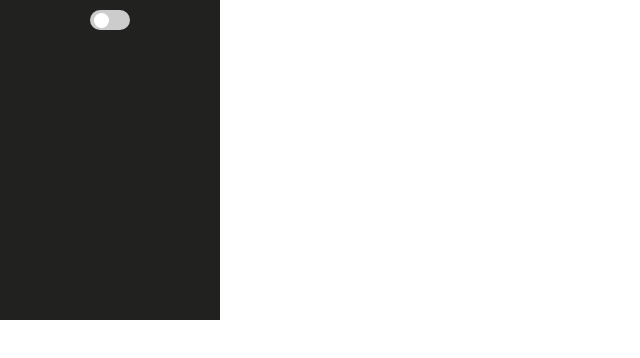
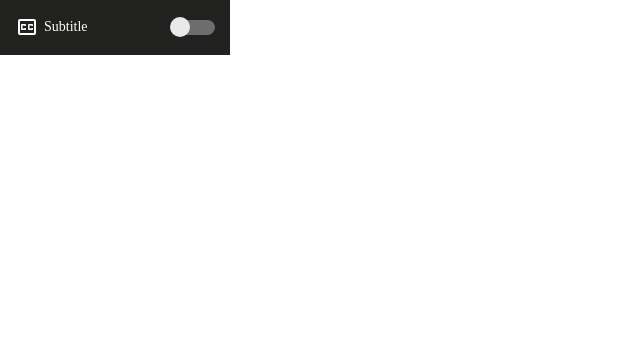
Before and after one commit to TakhyunKim/closed-caption-extension, a website built with webpack: page public/popup.html in a window 1280 px wide. Shown: the whole page, without its empty margins (0-640 px from the left). Built offline with nearby package versions, Linux system fonts and the light colour scheme; some packages are replaced by stand-ins of ours; files whose address does not match are found by name.

Commit message:
feat: apply new style of switch

```diff
--- a/public/popup.html
+++ b/public/popup.html
@@ -5,10 +5,25 @@
   </head>
   <body>
     <div class="wrapper">
-      <label class="switch">
-        <input id="translate" type="checkbox" />
-        <span class="slider round"></span>
-      </label>
+      <div class="switch-container">
+        <div class="switch-tag">
+          <svg
+            xmlns="http://www.w3.org/2000/svg"
+            height="24"
+            width="24"
+            fill="#ffffff"
+          >
+            <path
+              d="M5 20q-.825 0-1.413-.587Q3 18.825 3 18V6q0-.825.587-1.412Q4.175 4 5 4h14q.825 0 1.413.588Q21 5.175 21 6v12q0 .825-.587 1.413Q19.825 20 19 20Zm0-2h14V6H5v12Zm2-3h3q.425 0 .713-.288Q11 14.425 11 14v-1H9.5v.5h-2v-3h2v.5H11v-1q0-.425-.287-.713Q10.425 9 10 9H7q-.425 0-.713.287Q6 9.575 6 10v4q0 .425.287.712Q6.575 15 7 15Zm7 0h3q.425 0 .712-.288Q18 14.425 18 14v-1h-1.5v.5h-2v-3h2v.5H18v-1q0-.425-.288-.713Q17.425 9 17 9h-3q-.425 0-.712.287Q13 9.575 13 10v4q0 .425.288.712.287.288.712.288Zm-9 3V6v12Z"
+            />
+          </svg>
+          <span>Subtitle</span>
+        </div>
+        <label class="switch">
+          <input id="translate" type="checkbox" />
+          <span class="slider round"></span>
+        </label>
+      </div>
     </div>
   </body>
 </html>
--- a/src/popup.css
+++ b/src/popup.css
@@ -2,7 +2,7 @@
   position: relative;
   display: inline-block;
   width: 40px;
-  height: 20px;
+  height: 15px;
 }
 
 .switch input {
@@ -18,7 +18,7 @@
   left: 0;
   right: 0;
   bottom: 0;
-  background-color: #cccccc;
+  background-color: #6d6d6d;
   -webkit-transition: 0.4s;
   transition: 0.4s;
 }
@@ -26,27 +26,28 @@
 .slider:before {
   position: absolute;
   content: "";
-  height: 15px;
-  width: 15px;
-  left: 4px;
-  bottom: 2.5px;
-  background-color: white;
+  height: 20px;
+  width: 20px;
+  left: -5px;
+  bottom: -2px;
+  background-color: #e9e9ea;
   -webkit-transition: 0.4s;
   transition: 0.4s;
 }
 
 input:checked + .slider {
-  background-color: #2196f3;
+  background-color: #ff0000;
 }
 
 input:focus + .slider {
-  box-shadow: 0 0 1px #2196f3;
+  box-shadow: 0 0 1px #ff0000;
 }
 
 input:checked + .slider:before {
-  -webkit-transform: translateX(15px);
-  -ms-transform: translateX(15px);
-  transform: translateX(17px);
+  -webkit-transform: translateX(27px);
+  -ms-transform: translateX(27px);
+  transform: translateX(27px);
+  background-color: #ffffff;
 }
 
 .slider.round {
@@ -60,10 +61,30 @@ input:checked + .slider:before {
 .wrapper {
   display: flex;
   flex-direction: column;
+  justify-items: center;
   align-items: center;
   width: 200px;
-  height: 300px;
-  padding: 10px;
+  height: 25px;
+  padding: 15px;
   margin: -8px;
   background: #21211f;
 }
+
+.switch-tag {
+  display: flex;
+  justify-items: center;
+  align-items: center;
+}
+
+.switch-tag > span {
+  margin-left: 5px;
+  color: #ffffff;
+  font-size: 14px;
+}
+
+.switch-container {
+  display: flex;
+  justify-content: space-between;
+  align-items: center;
+  width: 100%;
+}
```
